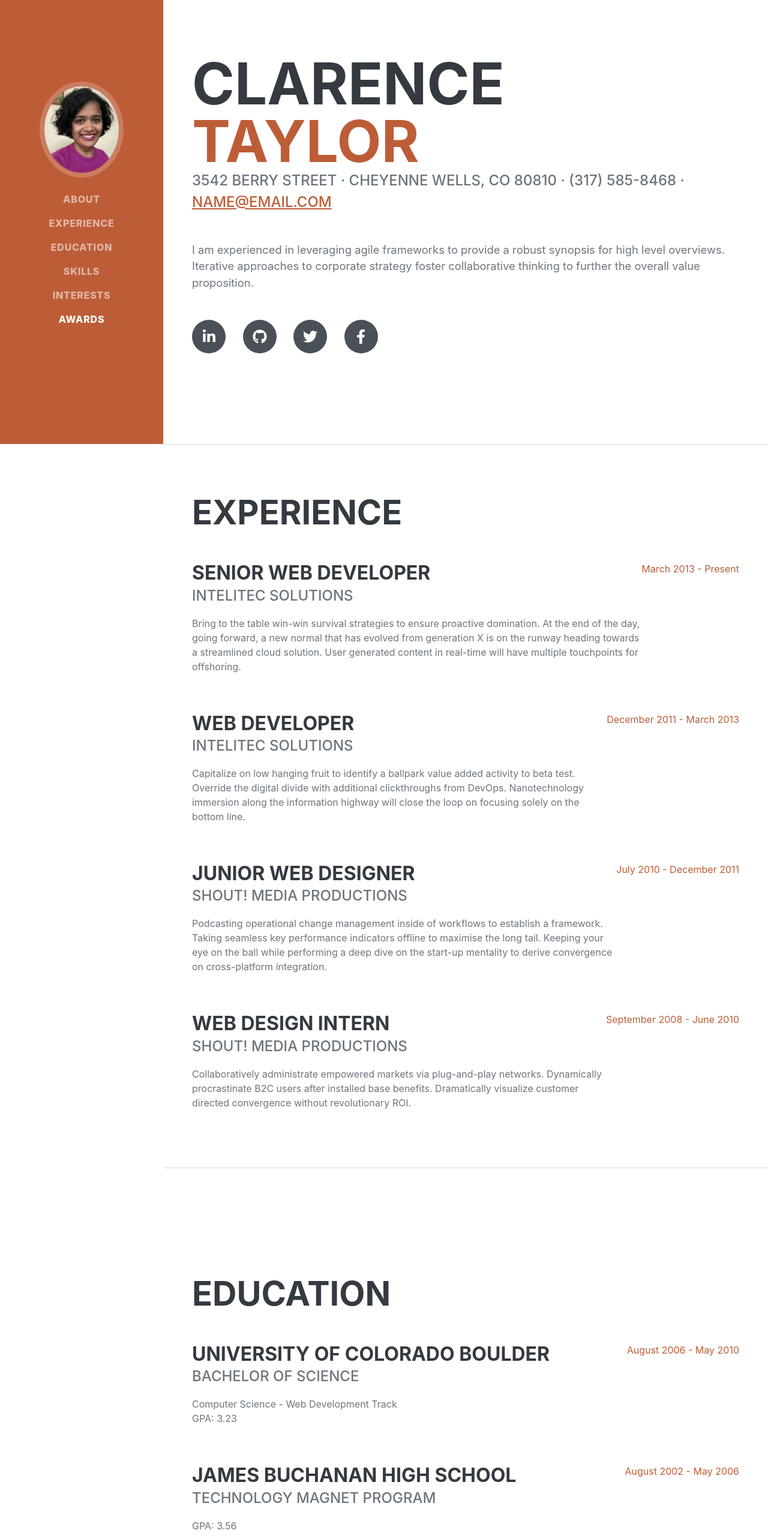
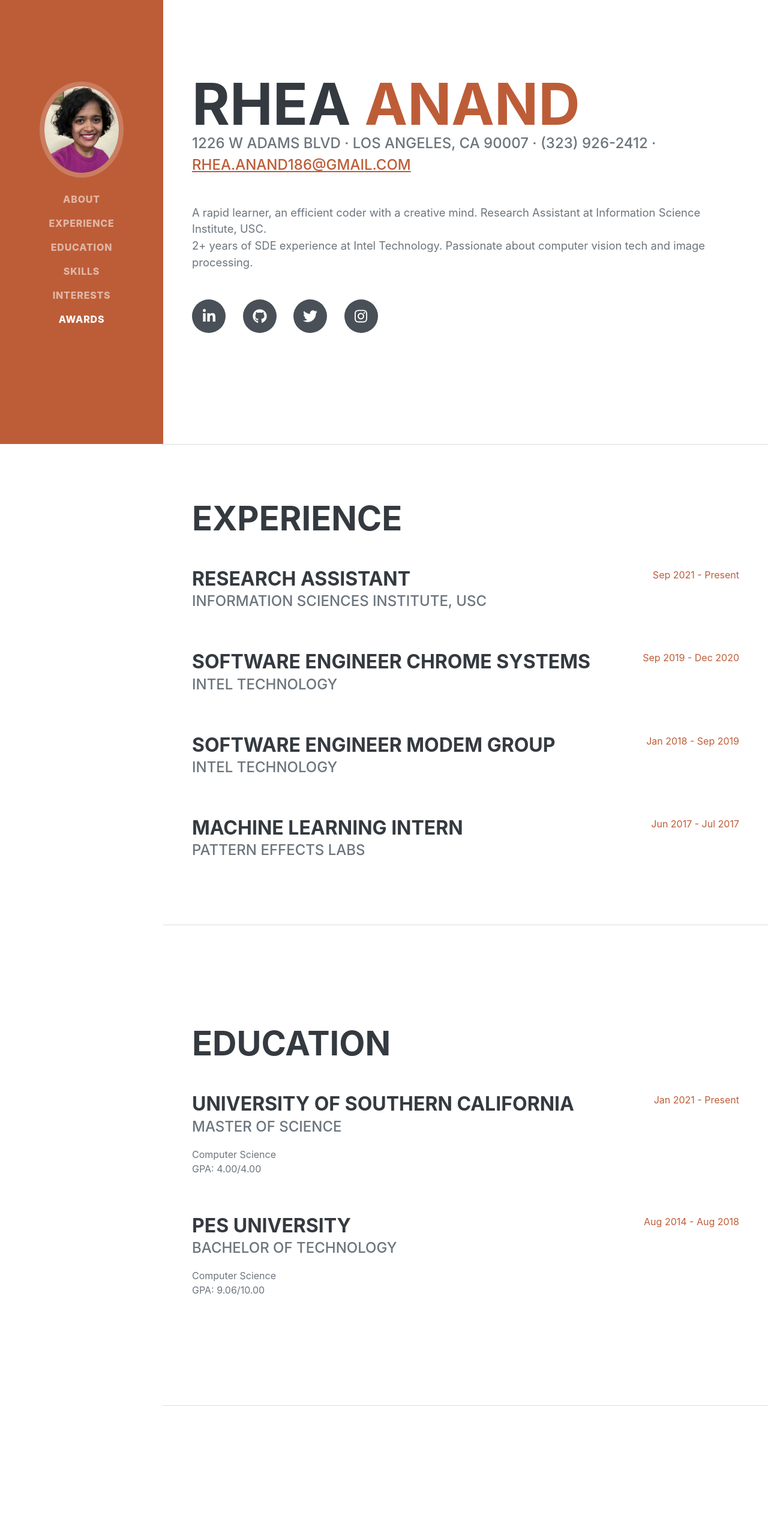
Before and after one commit to rheaanan/rheaanan-github.io, a plain HTML site: page index.html in a window 1280 px wide. Shown: the part 60-2620 px from the top of the page at 60% size. Drawn offline with nearby package versions, Linux system fonts and the light colour scheme; a web font is replaced by a local one.

Commit message:
Add files via upload

```diff
--- a/index.html
+++ b/index.html
@@ -1,3 +1,4 @@
+<!-- to change color change primary bs #0FABA4 (find and replace this )and bs-primary-rgb (15, 171, 164) -->
 <!DOCTYPE html>
 <html lang="en">
     <head>
@@ -5,7 +6,7 @@
         <meta name="viewport" content="width=device-width, initial-scale=1, shrink-to-fit=no" />
         <meta name="description" content="" />
         <meta name="author" content="" />
-        <title>Resume - Start Bootstrap Theme</title>
+        <title>Rhea Anand</title>
         <link rel="icon" type="image/x-icon" href="assets/img/favicon.ico" />
         <!-- Font Awesome icons (free version)-->
         <script src="https://use.fontawesome.com/releases/v5.15.4/js/all.js" crossorigin="anonymous"></script>
@@ -19,7 +20,7 @@
         <!-- Navigation-->
         <nav class="navbar navbar-expand-lg navbar-dark bg-primary fixed-top" id="sideNav">
             <a class="navbar-brand js-scroll-trigger" href="#page-top">
-                <span class="d-block d-lg-none">Clarence Taylor</span>
+                <span class="d-block d-lg-none">Rhea Anand</span>
                 <span class="d-none d-lg-block"><img class="img-fluid img-profile rounded-circle mx-auto mb-2" src="assets/img/profile.jpg" alt="..." /></span>
             </a>
             <button class="navbar-toggler" type="button" data-bs-toggle="collapse" data-bs-target="#navbarResponsive" aria-controls="navbarResponsive" aria-expanded="false" aria-label="Toggle navigation"><span class="navbar-toggler-icon"></span></button>
@@ -40,19 +41,20 @@
             <section class="resume-section" id="about">
                 <div class="resume-section-content">
                     <h1 class="mb-0">
-                        Clarence
-                        <span class="text-primary">Taylor</span>
+                        Rhea
+                        <span class="text-primary">Anand</span>
                     </h1>
                     <div class="subheading mb-5">
-                        3542 Berry Street · Cheyenne Wells, CO 80810 · (317) 585-8468 ·
-                        <a href="mailto:name@email.com">name@email.com</a>
+                        1226 W Adams Blvd · Los Angeles, CA 90007 · (323) 926-2412 ·
+                        <a href="mailto:rhea.anand186@gmail.com">rhea.anand186@gmail.com</a>
                     </div>
-                    <p class="lead mb-5">I am experienced in leveraging agile frameworks to provide a robust synopsis for high level overviews. Iterative approaches to corporate strategy foster collaborative thinking to further the overall value proposition.</p>
+                    <p class="lead mb-5">A rapid learner, an efficient coder with a creative mind. Research Assistant at Information Science Institute, USC. <br>
+                    2+ years of SDE experience at Intel Technology. Passionate about computer vision tech and image processing.  </p>
                     <div class="social-icons">
-                        <a class="social-icon" href="#!"><i class="fab fa-linkedin-in"></i></a>
-                        <a class="social-icon" href="#!"><i class="fab fa-github"></i></a>
-                        <a class="social-icon" href="#!"><i class="fab fa-twitter"></i></a>
-                        <a class="social-icon" href="#!"><i class="fab fa-facebook-f"></i></a>
+                        <a class="social-icon" href="https://www.linkedin.com/in/rhea-anand-77b548129/"><i class="fab fa-linkedin-in"></i></a>
+                        <a class="social-icon" href="https://github.com/rheaanan"><i class="fab fa-github"></i></a>
+                        <a class="social-icon" href="https://twitter.com/rheaanan"><i class="fab fa-twitter"></i></a>
+                        <a class="social-icon" href="https://www.instagram.com/rheaanan/"><i class="fab fa-instagram"></i></a>
                     </div>
                 </div>
             </section>
@@ -63,35 +65,35 @@
                     <h2 class="mb-5">Experience</h2>
                     <div class="d-flex flex-column flex-md-row justify-content-between mb-5">
                         <div class="flex-grow-1">
-                            <h3 class="mb-0">Senior Web Developer</h3>
-                            <div class="subheading mb-3">Intelitec Solutions</div>
-                            <p>Bring to the table win-win survival strategies to ensure proactive domination. At the end of the day, going forward, a new normal that has evolved from generation X is on the runway heading towards a streamlined cloud solution. User generated content in real-time will have multiple touchpoints for offshoring.</p>
+                            <h3 class="mb-0">Research Assistant</h3>
+                            <div class="subheading mb-3">Information Sciences Institute, USC</div>
+                            <p></p>
                         </div>
-                        <div class="flex-shrink-0"><span class="text-primary">March 2013 - Present</span></div>
+                        <div class="flex-shrink-0"><span class="text-primary">Sep 2021 - Present</span></div>
                     </div>
                     <div class="d-flex flex-column flex-md-row justify-content-between mb-5">
                         <div class="flex-grow-1">
-                            <h3 class="mb-0">Web Developer</h3>
-                            <div class="subheading mb-3">Intelitec Solutions</div>
-                            <p>Capitalize on low hanging fruit to identify a ballpark value added activity to beta test. Override the digital divide with additional clickthroughs from DevOps. Nanotechnology immersion along the information highway will close the loop on focusing solely on the bottom line.</p>
+                            <h3 class="mb-0">Software Engineer Chrome Systems</h3>
+                            <div class="subheading mb-3">Intel Technology</div>
+                            <p></p>
                         </div>
-                        <div class="flex-shrink-0"><span class="text-primary">December 2011 - March 2013</span></div>
+                        <div class="flex-shrink-0"><span class="text-primary">Sep 2019 - Dec 2020</span></div>
                     </div>
                     <div class="d-flex flex-column flex-md-row justify-content-between mb-5">
                         <div class="flex-grow-1">
-                            <h3 class="mb-0">Junior Web Designer</h3>
-                            <div class="subheading mb-3">Shout! Media Productions</div>
-                            <p>Podcasting operational change management inside of workflows to establish a framework. Taking seamless key performance indicators offline to maximise the long tail. Keeping your eye on the ball while performing a deep dive on the start-up mentality to derive convergence on cross-platform integration.</p>
+                            <h3 class="mb-0">Software Engineer Modem Group</h3>
+                            <div class="subheading mb-3">Intel Technology</div>
+                            <p></p>
                         </div>
-                        <div class="flex-shrink-0"><span class="text-primary">July 2010 - December 2011</span></div>
+                        <div class="flex-shrink-0"><span class="text-primary">Jan 2018 - Sep 2019</span></div>
                     </div>
                     <div class="d-flex flex-column flex-md-row justify-content-between">
                         <div class="flex-grow-1">
-                            <h3 class="mb-0">Web Design Intern</h3>
-                            <div class="subheading mb-3">Shout! Media Productions</div>
-                            <p>Collaboratively administrate empowered markets via plug-and-play networks. Dynamically procrastinate B2C users after installed base benefits. Dramatically visualize customer directed convergence without revolutionary ROI.</p>
+                            <h3 class="mb-0">Machine Learning Intern</h3>
+                            <div class="subheading mb-3">Pattern Effects Labs</div>
+                            <p></p>
                         </div>
-                        <div class="flex-shrink-0"><span class="text-primary">September 2008 - June 2010</span></div>
+                        <div class="flex-shrink-0"><span class="text-primary">Jun 2017 - Jul 2017</span></div>
                     </div>
                 </div>
             </section>
@@ -102,20 +104,21 @@
                     <h2 class="mb-5">Education</h2>
                     <div class="d-flex flex-column flex-md-row justify-content-between mb-5">
                         <div class="flex-grow-1">
-                            <h3 class="mb-0">University of Colorado Boulder</h3>
-                            <div class="subheading mb-3">Bachelor of Science</div>
-                            <div>Computer Science - Web Development Track</div>
-                            <p>GPA: 3.23</p>
+                            <h3 class="mb-0">University of Southern California</h3>
+                            <div class="subheading mb-3">Master of Science</div>
+                            <div>Computer Science</div>
+                            <p>GPA: 4.00/4.00</p>
                         </div>
-                        <div class="flex-shrink-0"><span class="text-primary">August 2006 - May 2010</span></div>
+                        <div class="flex-shrink-0"><span class="text-primary">Jan 2021 - Present</span></div>
                     </div>
                     <div class="d-flex flex-column flex-md-row justify-content-between">
                         <div class="flex-grow-1">
-                            <h3 class="mb-0">James Buchanan High School</h3>
-                            <div class="subheading mb-3">Technology Magnet Program</div>
-                            <p>GPA: 3.56</p>
+                            <h3 class="mb-0">PES University</h3>
+                            <div class="subheading mb-3">Bachelor of Technology</div>
+                            <div>Computer Science</div>
+                            <p>GPA: 9.06/10.00</p>
                         </div>
-                        <div class="flex-shrink-0"><span class="text-primary">August 2002 - May 2006</span></div>
+                        <div class="flex-shrink-0"><span class="text-primary">Aug 2014 - Aug 2018 </span></div>
                     </div>
                 </div>
             </section>
@@ -132,13 +135,23 @@
                         <li class="list-inline-item"><i class="fab fa-angular"></i></li>
                         <li class="list-inline-item"><i class="fab fa-react"></i></li>
                         <li class="list-inline-item"><i class="fab fa-node-js"></i></li>
-                        <li class="list-inline-item"><i class="fab fa-sass"></i></li>
-                        <li class="list-inline-item"><i class="fab fa-less"></i></li>
-                        <li class="list-inline-item"><i class="fab fa-wordpress"></i></li>
-                        <li class="list-inline-item"><i class="fab fa-gulp"></i></li>
-                        <li class="list-inline-item"><i class="fab fa-grunt"></i></li>
+                        <li class="list-inline-item"><i class="fa fa-rss"></i></li>
+                        <li class="list-inline-item"><i class="fas fa-database"></i></li>
                         <li class="list-inline-item"><i class="fab fa-npm"></i></li>
+
                     </ul>
+                    <ul class="list-inline dev-icons">
+                        <li class="list-inline-item"><img src="assets/img/python.png" alt="..."></img></li>
+                        <li class="list-inline-item"><img src="assets/img/pytorch.png" alt="..."></img></li>
+                        <li class="list-inline-item"><img src="assets/img/TF.jpg" alt="..."></img></li>
+                        <li class="list-inline-item"><img src="assets/img/JAVA.png" alt="..."></img></li>
+                        <li class="list-inline-item"><img src="assets/img/CPP.png" alt="..."></img></li>
+                        <li class="list-inline-item"><img src="assets/img/C.png" alt="..."></img></li>
+                        <li class="list-inline-item"><img src="assets/img/mongo.png" alt="..."></img></li>
+
+
+                    </ul>
+                    <!--
                     <div class="subheading mb-3">Workflow</div>
                     <ul class="fa-ul mb-0">
                         <li>
@@ -158,15 +171,16 @@
                             Agile Development & Scrum
                         </li>
                     </ul>
+                -->
                 </div>
+
             </section>
             <hr class="m-0" />
             <!-- Interests-->
             <section class="resume-section" id="interests">
                 <div class="resume-section-content">
                     <h2 class="mb-5">Interests</h2>
-                    <p>Apart from being a web developer, I enjoy most of my time being outdoors. In the winter, I am an avid skier and novice ice climber. During the warmer months here in Colorado, I enjoy mountain biking, free climbing, and kayaking.</p>
-                    <p class="mb-0">When forced indoors, I follow a number of sci-fi and fantasy genre movies and television shows, I am an aspiring chef, and I spend a large amount of my free time exploring the latest technology advancements in the front-end web development world.</p>
+                    <p>Apart from being a software developer, I enjoy most of my time singing and playing music.<br> I am a trained Hindustani Classical Vocalist and a Classical Pianist. <br>I also like to make DIY crafts and bake in my free time</p>
                 </div>
             </section>
             <hr class="m-0" />
@@ -177,41 +191,27 @@
                     <ul class="fa-ul mb-0">
                         <li>
                             <span class="fa-li"><i class="fas fa-trophy text-warning"></i></span>
-                            Google Analytics Certified Developer
+                            Honors Student in Master of Science Computer Science Program at USC
                         </li>
                         <li>
                             <span class="fa-li"><i class="fas fa-trophy text-warning"></i></span>
-                            Mobile Web Specialist - Google Certification
+                            6 recognition awards by managers and peers for significant contributions at Intel Technology
                         </li>
                         <li>
                             <span class="fa-li"><i class="fas fa-trophy text-warning"></i></span>
-                            1
-                            <sup>st</sup>
-                            Place - University of Colorado Boulder - Emerging Tech Competition 2009
+                            Completed L3 Artificial Intelligence Course at Intel Technology
                         </li>
                         <li>
                             <span class="fa-li"><i class="fas fa-trophy text-warning"></i></span>
-                            1
-                            <sup>st</sup>
-                            Place - University of Colorado Boulder - Adobe Creative Jam 2008 (UI Design Category)
+                            Completed Computer Vision Course at Intel Technology
                         </li>
                         <li>
                             <span class="fa-li"><i class="fas fa-trophy text-warning"></i></span>
-                            2
-                            <sup>nd</sup>
-                            Place - University of Colorado Boulder - Emerging Tech Competition 2008
+                            Masters of Arts in Hindustani Classical Vocals
                         </li>
                         <li>
                             <span class="fa-li"><i class="fas fa-trophy text-warning"></i></span>
-                            1
-                            <sup>st</sup>
-                            Place - James Buchanan High School - Hackathon 2006
-                        </li>
-                        <li>
-                            <span class="fa-li"><i class="fas fa-trophy text-warning"></i></span>
-                            3
-                            <sup>rd</sup>
-                            Place - James Buchanan High School - Hackathon 2005
+                            Piano Grade 5 Trinity College London
                         </li>
                     </ul>
                 </div>
```
